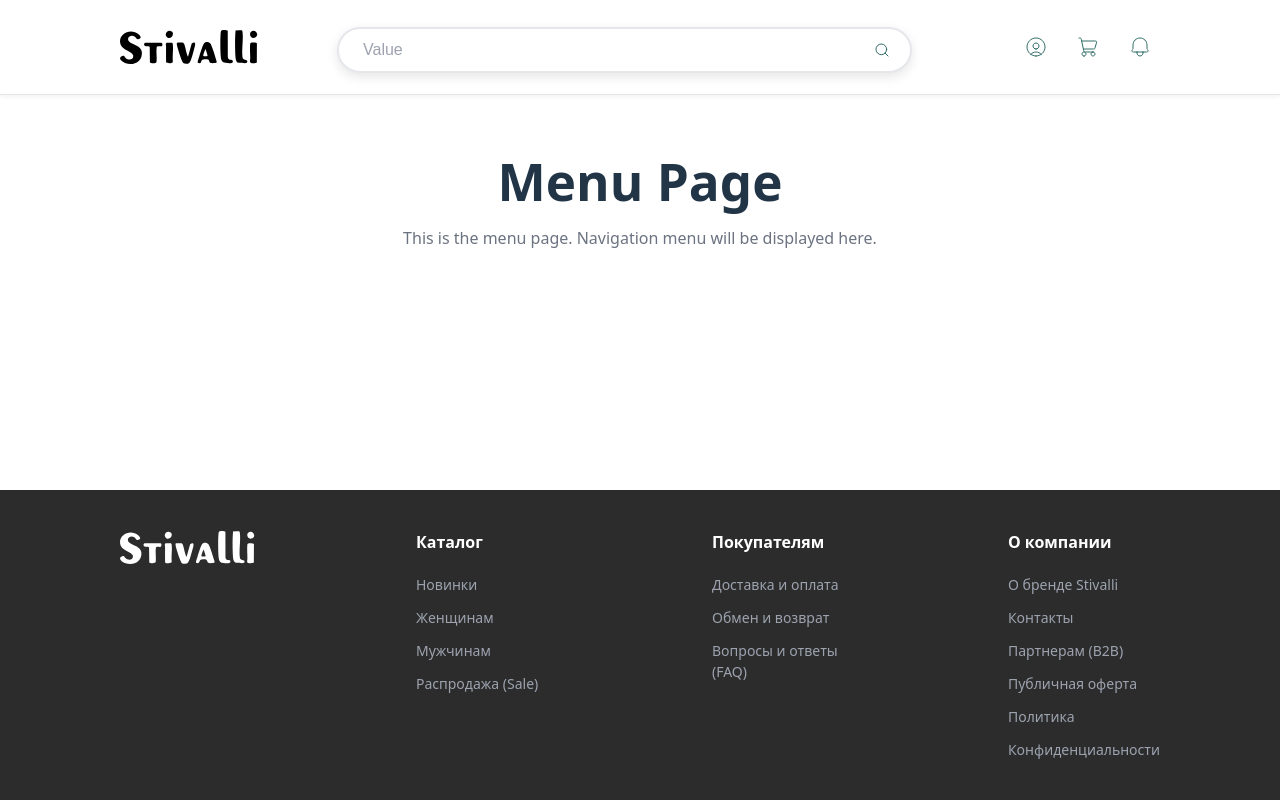
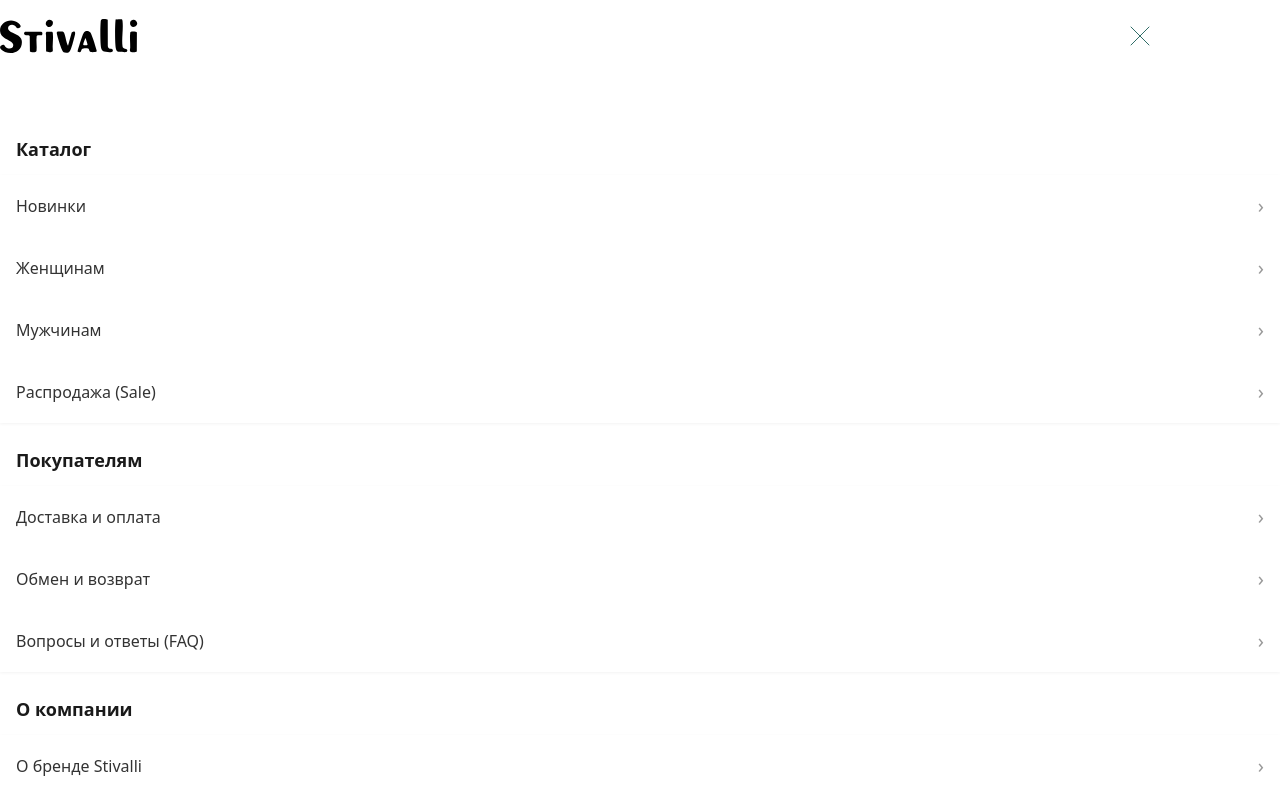
Before and after one commit to shinilornekora/st-front, a Vue app: page /menu in a window 1280 px wide. Shown: the top 800 px of the page. Built offline with nearby package versions, Linux system fonts and the light colour scheme.

Commit message:
implemented menu page

```diff
--- a/src/pages/Menu/Menu.vue
+++ b/src/pages/Menu/Menu.vue
@@ -1,9 +1,83 @@
 <template>
   <div :class="$style.page">
-    <Header />
+    <Header :lightHeader="true" />
     <main :class="$style.main">
-      <h1>Menu Page</h1>
-      <p>This is the menu page. Navigation menu will be displayed here.</p>
+      <div :class="$style.menuContainer">
+        <div :class="$style.menuHeader">
+          <h1 :class="$style.menuTitle"></h1>
+        </div>
+
+        <div :class="$style.menuSections">
+          <!-- Categories Section -->
+          <div :class="$style.menuSection">
+            <h2 :class="$style.sectionTitle">Каталог</h2>
+            <div :class="$style.menuItems">
+              <router-link to="/?category=new" :class="$style.menuItem">
+                <span :class="$style.itemText">Новинки</span>
+                <span :class="$style.itemArrow">›</span>
+              </router-link>
+              <router-link to="/?category=women" :class="$style.menuItem">
+                <span :class="$style.itemText">Женщинам</span>
+                <span :class="$style.itemArrow">›</span>
+              </router-link>
+              <router-link to="/?category=men" :class="$style.menuItem">
+                <span :class="$style.itemText">Мужчинам</span>
+                <span :class="$style.itemArrow">›</span>
+              </router-link>
+              <router-link to="/?category=sale" :class="$style.menuItem">
+                <span :class="$style.itemText">Распродажа (Sale)</span>
+                <span :class="$style.itemArrow">›</span>
+              </router-link>
+            </div>
+          </div>
+
+          <!-- Customer Service Section -->
+          <div :class="$style.menuSection">
+            <h2 :class="$style.sectionTitle">Покупателям</h2>
+            <div :class="$style.menuItems">
+              <router-link to="/delivery" :class="$style.menuItem">
+                <span :class="$style.itemText">Доставка и оплата</span>
+                <span :class="$style.itemArrow">›</span>
+              </router-link>
+              <router-link to="/returns" :class="$style.menuItem">
+                <span :class="$style.itemText">Обмен и возврат</span>
+                <span :class="$style.itemArrow">›</span>
+              </router-link>
+              <router-link to="/faq" :class="$style.menuItem">
+                <span :class="$style.itemText">Вопросы и ответы (FAQ)</span>
+                <span :class="$style.itemArrow">›</span>
+              </router-link>
+            </div>
+          </div>
+
+          <!-- Company Section -->
+          <div :class="$style.menuSection">
+            <h2 :class="$style.sectionTitle">О компании</h2>
+            <div :class="$style.menuItems">
+              <router-link to="/about" :class="$style.menuItem">
+                <span :class="$style.itemText">О бренде Stivalli</span>
+                <span :class="$style.itemArrow">›</span>
+              </router-link>
+              <router-link to="/contacts" :class="$style.menuItem">
+                <span :class="$style.itemText">Контакты</span>
+                <span :class="$style.itemArrow">›</span>
+              </router-link>
+              <router-link to="/partners" :class="$style.menuItem">
+                <span :class="$style.itemText">Партнерам (B2B)</span>
+                <span :class="$style.itemArrow">›</span>
+              </router-link>
+              <router-link to="/offer" :class="$style.menuItem">
+                <span :class="$style.itemText">Публичная оферта</span>
+                <span :class="$style.itemArrow">›</span>
+              </router-link>
+              <router-link to="/privacy" :class="$style.menuItem">
+                <span :class="$style.itemText">Политика конфиденциальности</span>
+                <span :class="$style.itemArrow">›</span>
+              </router-link>
+            </div>
+          </div>
+        </div>
+      </div>
     </main>
     <Footer />
   </div>
@@ -29,17 +103,104 @@ import { Header, Footer } from '../../widgets';
 
 .main {
   flex: 1;
+  padding: 0;
+}
+
+.menuContainer {
+  max-width: 100%;
+  margin: 0 auto;
+}
+
+.menuHeader {
   padding: 24px 16px;
+  background: #fff;
+  position: sticky;
+  top: 0;
+  z-index: 10;
+}
+
+.menuTitle {
+  font-size: 24px;
+  font-weight: 600;
+  margin: 0;
+  color: #1a1a1a;
+}
+
+.menuSections {
+  padding: 16px 0;
+  text-align: left;
+}
+
+.menuSection {
+  margin-bottom: 24px;
+}
+
+.sectionTitle {
+  font-size: 18px;
+  font-weight: 600;
+  margin: 0 0 12px 0;
+  padding: 0 16px;
+  color: #1a1a1a;
+}
+
+.menuItems {
+  background: #fff;
+  overflow: hidden;
+  box-shadow: 0 1px 3px rgba(0, 0, 0, 0.05);
+}
+
+.menuItem {
+  display: flex;
+  align-items: center;
+  padding: 16px;
+  text-decoration: none;
+  color: #333;
+  transition: background-color 0.2s;
+}
+
+.menuItem:hover {
+  background-color: #f9f9f9;
+}
+
+.itemIcon {
+  font-size: 20px;
+  margin-right: 16px;
+  width: 24px;
   text-align: center;
 }
 
-h1 {
-  font-size: 24px;
-  margin-bottom: 16px;
+.itemText {
+  flex: 1;
+  font-size: 16px;
+  font-weight: 500;
 }
 
-p {
-  font-size: 16px;
-  color: #6b7280;
+.itemArrow {
+  font-size: 20px;
+  color: #999;
+}
+
+/* Responsive adjustments */
+@media (max-width: 768px) {
+  .menuHeader {
+    padding: 20px 16px;
+  }
+
+  .menuTitle {
+    font-size: 22px;
+  }
+
+  .sectionTitle {
+    font-size: 16px;
+    margin-bottom: 8px;
+  }
+
+  .menuItem {
+    padding: 14px 16px;
+  }
+
+  .itemText {
+    font-size: 15px;
+  }
 }
 </style>
--- a/src/style.css
+++ b/src/style.css
@@ -17,9 +17,6 @@ a {
 	font-weight: 500;
 	color: #646cff;
 	text-decoration: inherit;
-}
-a:hover {
-	color: #535bf2;
 }
 
 body {
--- a/src/widgets/Header.vue
+++ b/src/widgets/Header.vue
@@ -1,17 +1,17 @@
 <template>
-	<header :class="$style.header">
+	<header :class="[$style.header, { [$style.lightHeader]: lightHeader }]">
 		<div :class="$style.headerContent">
 			<router-link :class="$style.logo" to="/">
 				<img :src="logoSrc" alt="Stivalli" :class="$style.logo" />
 			</router-link>
-			<div :class="$style.searchWrapper">
+			<div v-if="!lightHeader" :class="$style.searchWrapper">
 				<SearchField
 					v-model="searchQuery"
 					placeholder="Value"
 					:class="$style.search"
 				/>
 			</div>
-			<div :class="$style.headerIcons">
+			<div v-if="!lightHeader" :class="$style.headerIcons">
 				<router-link
 					to="/profile"
 					:class="[$style.iconBtn, { [$style.active]: isRouteActive('Profile') }]"
@@ -46,6 +46,9 @@
 					/>
 				</router-link>
 			</div>
+			<router-link v-if="lightHeader" to="/" :class="$style.closeBtn" aria-label="Закрыть">
+				<img :src="crossIcon" alt="" :class="$style.headerIcon" />
+			</router-link>
 		</div>
 	</header>
 </template>
@@ -62,6 +65,16 @@ import darkShoppingCartIcon from '../assets/dark_shopping_cart.svg';
 import cartFilledIcon from '../assets/cart_filled.svg';
 import notificationIcon from '../assets/notification_icon.svg';
 import notificationFilledIcon from '../assets/notification_filled.svg';
+import crossIcon from '../assets/cross.svg';
+
+// Define props
+interface Props {
+	lightHeader?: boolean;
+}
+
+const props = withDefaults(defineProps<Props>(), {
+	lightHeader: false,
+});
 
 const route = useRoute();
 const searchQuery = ref('');
@@ -100,11 +113,22 @@ onUnmounted(() => {
 	top: 0;
 }
 
+.lightHeader {
+	background: transparent;
+	border-bottom: none;
+	box-shadow: none;
+	padding: 16px 0;
+}
+
 .headerContent {
 	display: flex;
 	align-items: center;
 	justify-content: space-between;
 	padding: 0 120px;
+}
+
+.lightHeader .headerContent {
+	justify-content: flex-end;
 }
 
 .logo {
@@ -113,6 +137,12 @@ onUnmounted(() => {
 	flex-shrink: 0;
 	object-fit: contain;
 	cursor: pointer;
+}
+
+.lightHeader .logo {
+	margin-right: auto;
+	position: absolute;
+	left: 0;
 }
 
 .searchWrapper {
@@ -160,6 +190,23 @@ onUnmounted(() => {
 	color: #6b7280;
 }
 
+.closeBtn {
+	background: transparent;
+	border: none;
+	cursor: pointer;
+	padding: 8px;
+	transition: background 0.2s;
+	display: flex;
+	align-items: center;
+	justify-content: center;
+	border-radius: 8px;
+	text-decoration: none;
+}
+
+.closeBtn:hover {
+	background: #f3f4f6;
+}
+
 @media (max-width: 1200px) {
 	.headerContent {
 		padding: 0 15px;
@@ -170,6 +217,10 @@ onUnmounted(() => {
 @media (max-width: 768px) {
 	.header {
 		padding: 8px 0;
+	}
+
+	.lightHeader {
+		padding: 12px 0;
 	}
 
 	.headerContent {
```
Also changed, not shown: src/assets/cross.svg (added).
